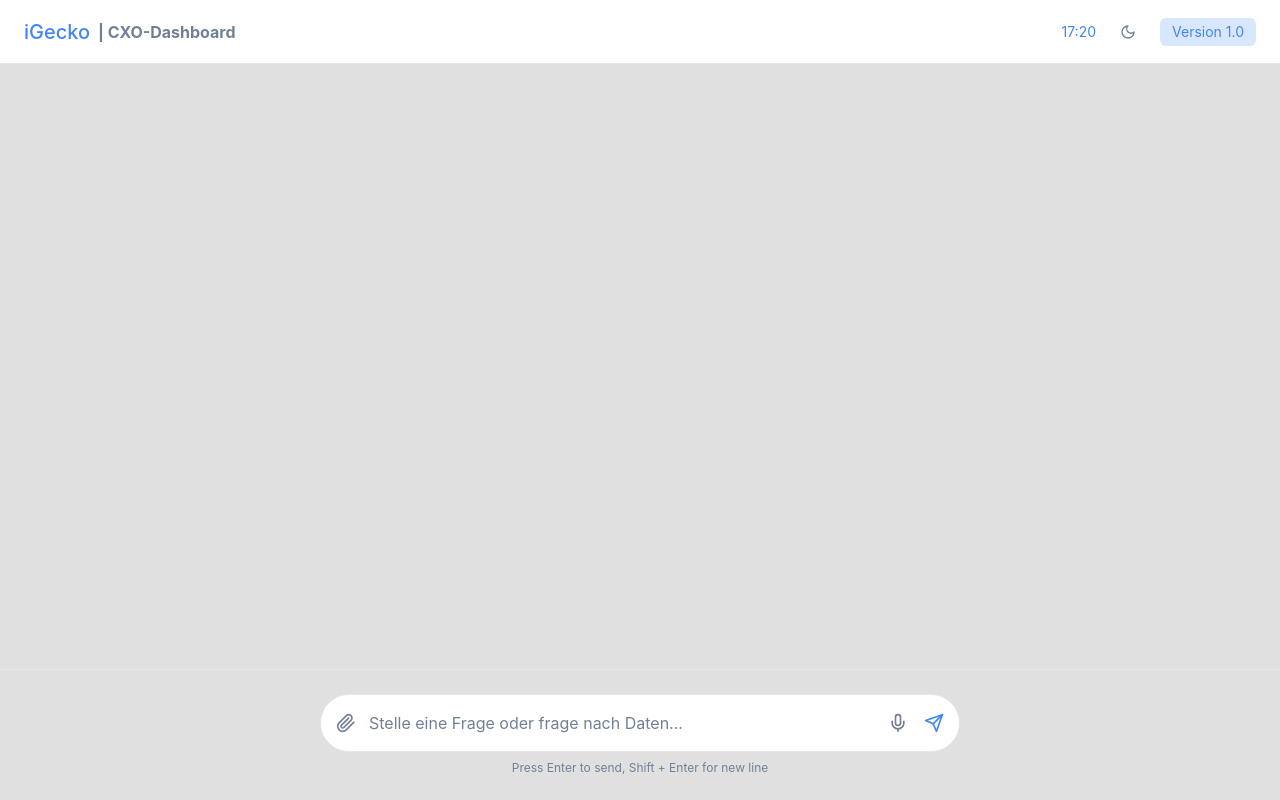
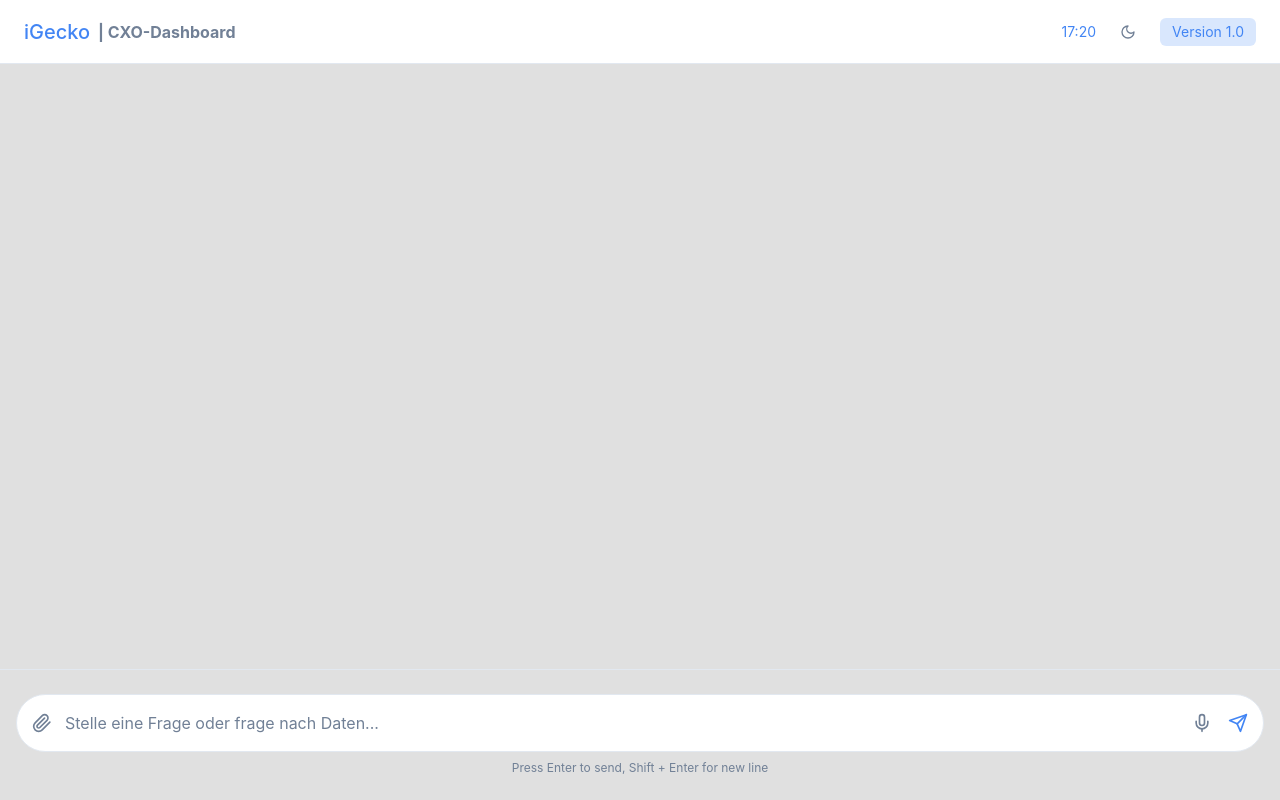
Before and after one commit to rudi77/raggie, a React (Vite) app in the folder frontend/: page / in a window 1280 px wide. Built offline with nearby package versions, Linux system fonts and the light colour scheme.

Commit message:
Enhance ChatInterface styling by increasing maximum widths for message containers and form elements, improving layout responsiveness and user experience. Update Tailwind classes to accommodate larger content display while maintaining consistent theming across light and dark modes.

```diff
--- a/frontend/src/components/layout/ChatInterface.tsx
+++ b/frontend/src/components/layout/ChatInterface.tsx
@@ -208,13 +208,13 @@
   return (
     <div className="flex flex-col h-screen bg-light-background dark:bg-dark-background pt-16">
       <div className="flex-1 overflow-y-auto">
-        <div className="max-w-2xl mx-auto px-6">
+        <div className="max-w-7xl mx-auto px-6">
           <div className="w-full min-h-full py-6">
             {messages.map(message => (
               <div key={message.id} className="mb-4">
                 {message.isUser ? (
                   <div className="flex justify-end">
-                    <div className="max-w-[240px]">
+                    <div className="max-w-[600px]">
                       <div className="bg-light-primary dark:bg-dark-primary text-white px-4 py-2 rounded-xl">
                         {message.text}
                       </div>
@@ -293,7 +293,7 @@
       </div>
 
       <div className="border-t border-light-border dark:border-dark-border bg-light-background dark:bg-dark-background py-6">
-        <div className="max-w-2xl mx-auto px-4">
+        <div className="max-w-7xl mx-auto px-4">
           <form onSubmit={handleSubmit} className="relative">
             <input
               type="text"
```
